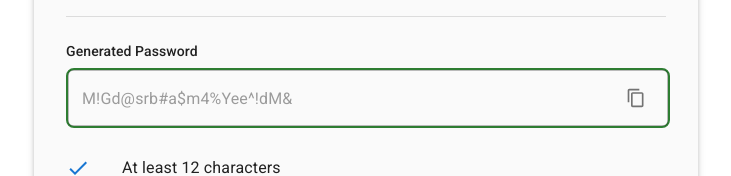
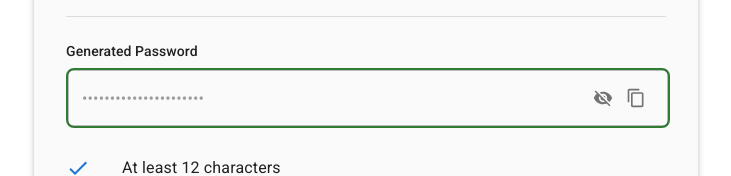
Before and after one commit to bullseye405/password-generator-from-sentence, a React (Create React App) app: page / in a window 1280 px wide. Shown: the part 502-678 px from the top of the page, without its empty margins (274-1005 px from the left). Built offline with nearby package versions, Linux system fonts and the light colour scheme.

Commit message:
add btn to show/hide password

```diff
--- a/src/GeneratedPassword.tsx
+++ b/src/GeneratedPassword.tsx
@@ -1,6 +1,6 @@
-import { ContentCopy } from '@mui/icons-material';
-import { IconButton, TextField } from '@mui/material';
-import React from 'react';
+import { ContentCopy, Visibility, VisibilityOff } from '@mui/icons-material';
+import { Box, IconButton, TextField } from '@mui/material';
+import React, { useState } from 'react';
 import { calculatePasswordStrength, getProgressColor } from './utils';
 
 const GeneratedPassword = ({
@@ -12,10 +12,16 @@ const GeneratedPassword = ({
     | React.ChangeEventHandler<HTMLInputElement | HTMLTextAreaElement>
     | undefined;
 }) => {
+  const [showPassword, setShowPassword] = useState(false);
+
   const strength = calculatePasswordStrength(content);
   const progressColor = getProgressColor(strength);
 
   const editable = handleInputChange !== undefined;
+
+  const togglePasswordVisibility = () => {
+    setShowPassword((prev) => !prev);
+  };
 
   return (
     <TextField
@@ -35,8 +41,17 @@ const GeneratedPassword = ({
       disabled={!editable}
       onChange={handleInputChange}
       fullWidth
+      type={showPassword ? 'text' : 'password'}
       InputProps={{
         endAdornment: (
+          <Box display={'flex'} alignItems="center">
+            <IconButton onClick={togglePasswordVisibility} size="small">
+              {showPassword ? (
+                <Visibility fontSize="small" />
+              ) : (
+                <VisibilityOff fontSize="small" />
+              )}
+            </IconButton>
             <IconButton
               disabled={!content}
               onClick={() => {
@@ -45,6 +60,7 @@ const GeneratedPassword = ({
             >
               <ContentCopy fontSize="small" />
             </IconButton>
+          </Box>
         ),
       }}
     />
```
Lines whose indentation alone changed are shown as unchanged.
